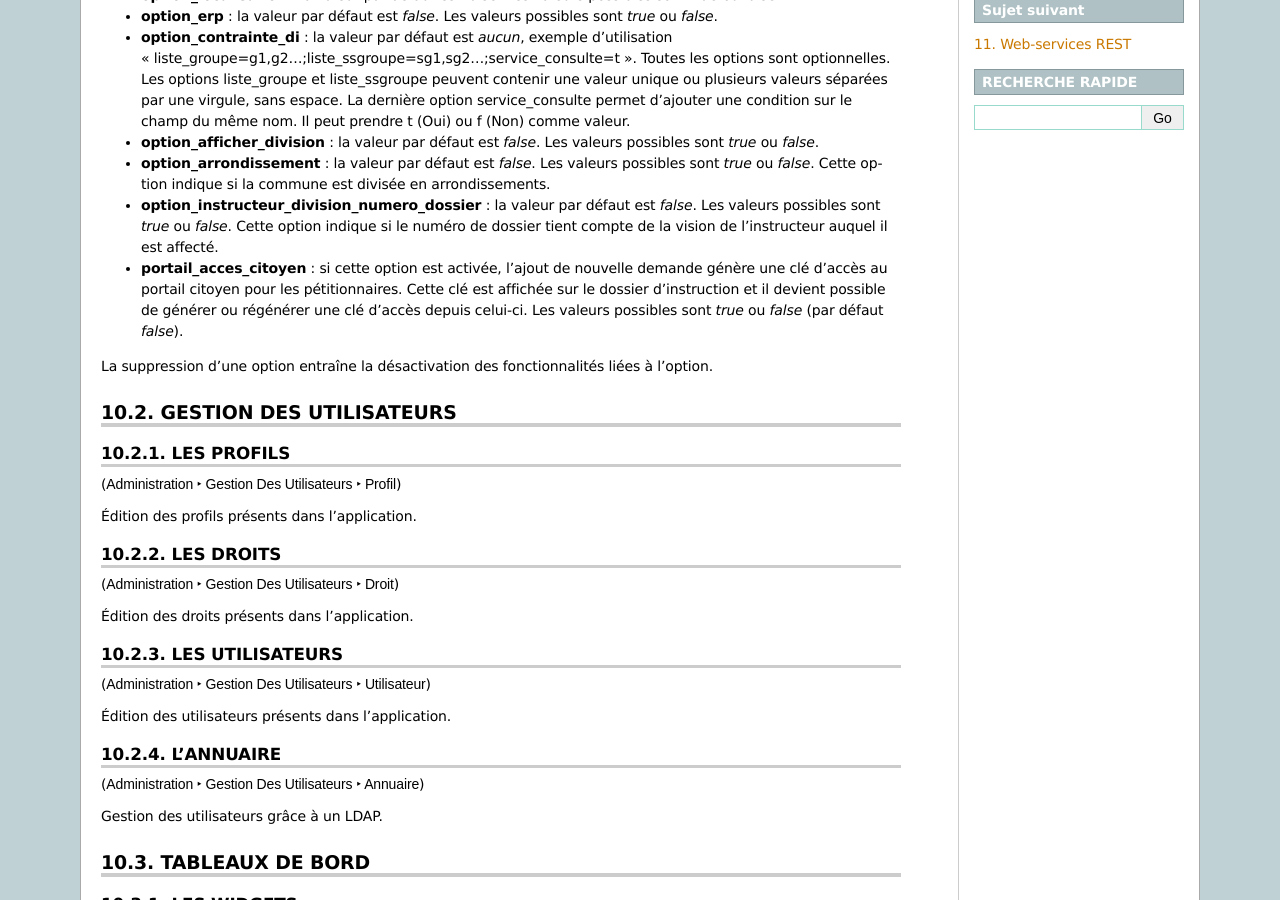
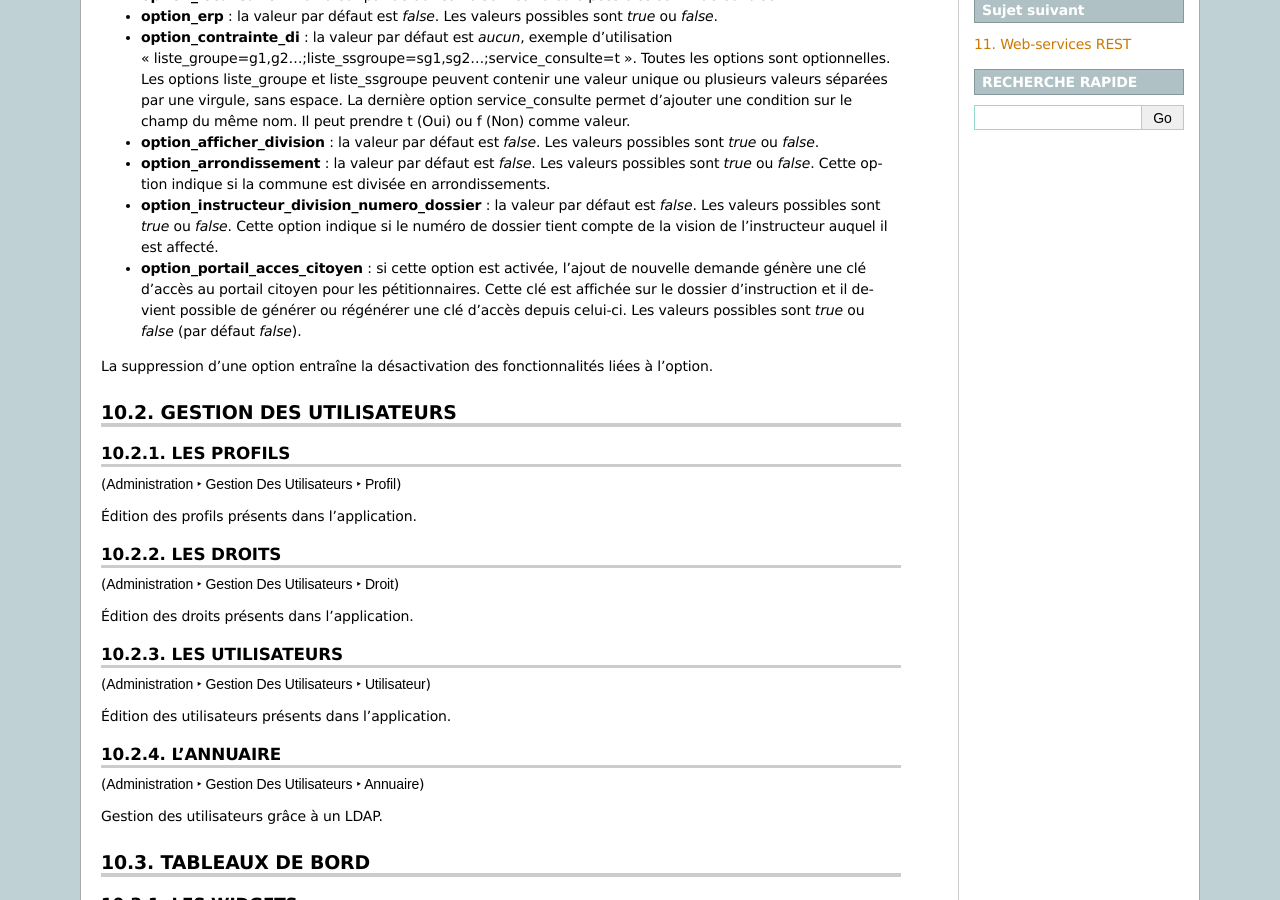
Before and after one commit to mpavaux/openads-documentation, a Sphinx documentation site: the page built from source/manuel_utilisateur/administration.rst, in a window 1280 px wide and 900 px high, scrolled down 592 px. Built offline with Sphinx 7.4.7, drawn with Linux system fonts in a browser that asks for light colours.

Commit message:
* Modification du nom de l'option d'accès au portail citoyen

```diff
--- a/source/manuel_utilisateur/administration.rst
+++ b/source/manuel_utilisateur/administration.rst
@@ -65,7 +65,7 @@
 * **option_instructeur_division_numero_dossier** : la valeur par défaut est *false*. Les valeurs
   possibles sont *true* ou *false*.
   Cette option indique si le numéro de dossier tient compte de la vision de l'instructeur auquel il est affecté.
-* **portail_acces_citoyen** : si cette option est activée, l'ajout de nouvelle demande génère une clé d'accès au portail citoyen pour les pétitionnaires. Cette clé est affichée sur le dossier d'instruction et il devient possible de générer ou régénérer une clé d'accès depuis celui-ci. Les valeurs possibles sont *true* ou *false* (par défaut *false*).
+* **option_portail_acces_citoyen** : si cette option est activée, l'ajout de nouvelle demande génère une clé d'accès au portail citoyen pour les pétitionnaires. Cette clé est affichée sur le dossier d'instruction et il devient possible de générer ou régénérer une clé d'accès depuis celui-ci. Les valeurs possibles sont *true* ou *false* (par défaut *false*).
 
 La suppression d'une option entraîne la désactivation des fonctionnalités liées
 à l'option.
```
